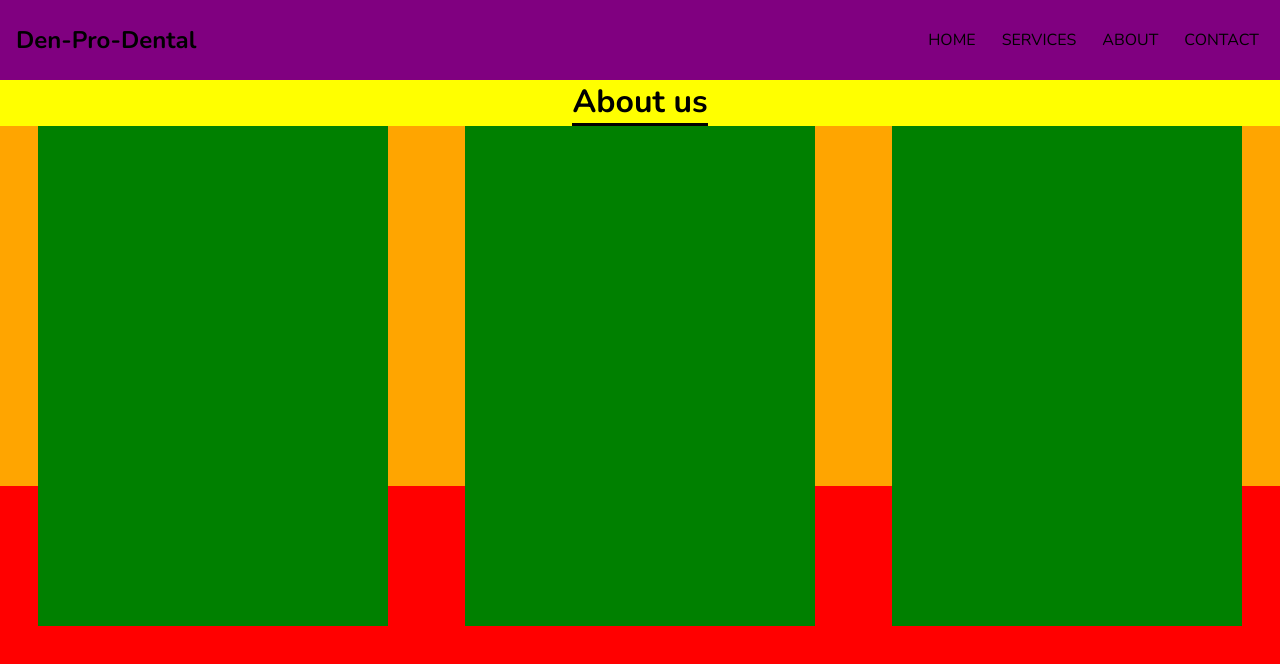
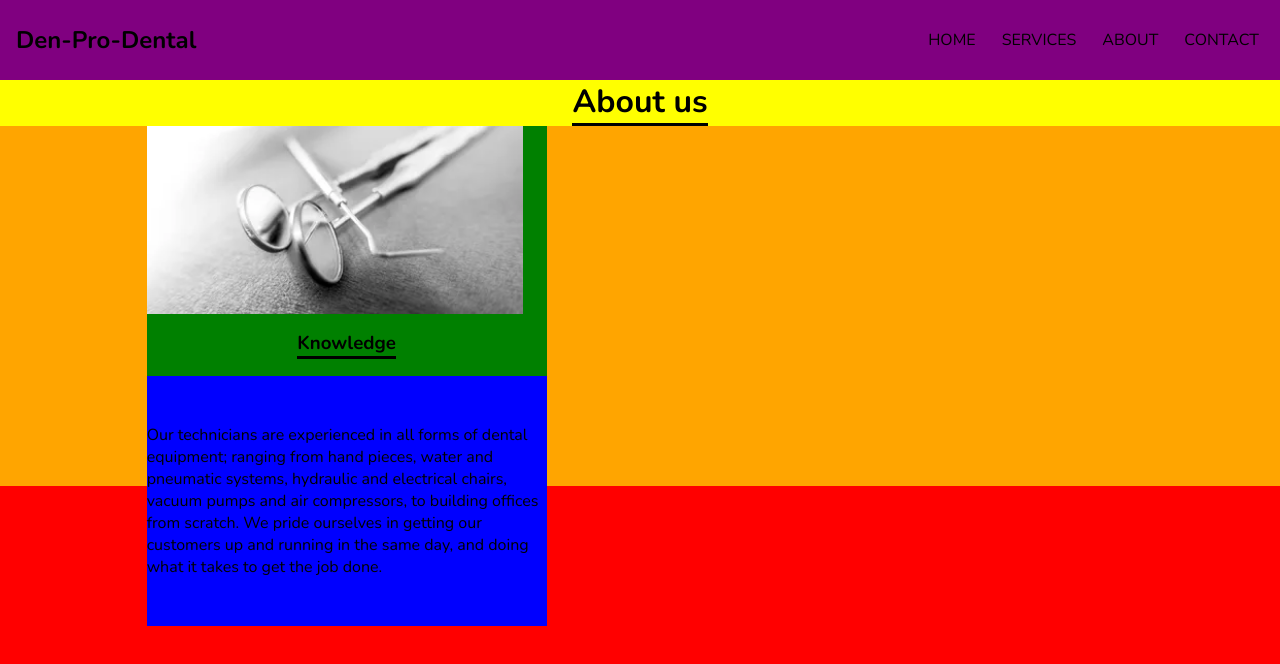
Before and after one commit to CodeJeffreyG/Den-Pro-Dental, a React (Create React App) app: page /about in a window 1280 px wide. Shown: the top 664 px of the page. Built offline with nearby package versions, Linux system fonts and the light colour scheme.

Commit message:
about card finished

```diff
--- a/src/components/About/About.jsx
+++ b/src/components/About/About.jsx
@@ -1,9 +1,9 @@
 import React from "react";
-import  aboutData  from "./aboutData";
+import aboutData from "./aboutData";
 import "./about.scss";
 
 const About = () => {
-  console.log(aboutData);
+  const data = aboutData;
 
   return (
     <div className="about-container">
@@ -13,7 +13,19 @@ const About = () => {
         </head>
 
         <div className="about-card-container">
-          <div></div>
+          <div className="card">
+            <div className="card-image-container">
+              <img src={data[0].img} alt="" />
+            </div>
+
+            <div className="card-title-container">
+              <h3>{data[0].title}</h3>
+            </div>
+
+            <div className="card-message-container">
+              <span>{data[0].text}</span>
+            </div>
+          </div>
           <div></div>
           <div></div>
         </div>
--- a/src/components/About/about.scss
+++ b/src/components/About/about.scss
@@ -33,16 +33,48 @@
       height: 100%;
       background-color: orange;
 
-        .about-card-container, div {
+      .card {
         display: flex;
+        flex-direction: column;
+        justify-content: space-between;
         min-width: 350px;
         min-height: 500px;
+        max-width: 400px;
+        max-height: 600px;
         background-color: green;
+
+        .card-image-container {
+          display: flex;
+          flex: 3;
+          width: 100%;
+          height: 35%;
         }
 
+        .card-title-container {
+          display: flex;
+          justify-content: center;
+          align-items: center;
+          width: 100%;
+          height: 1rem;
+          flex: 1;
+
+          .card-title-container,
+          h3 {
+            border-bottom: 3px solid black;
+          }
         }
 
-
+        .card-message-container{
+            display: flex;
+            justify-content: center;
+            align-items: center;
+            flex: 4;
+            width: 100%;
+            height: 30%;
+            background-color: blue;
 
         }
       }
+    }
+  }
+}
```
Lines whose indentation alone changed are shown as unchanged.
